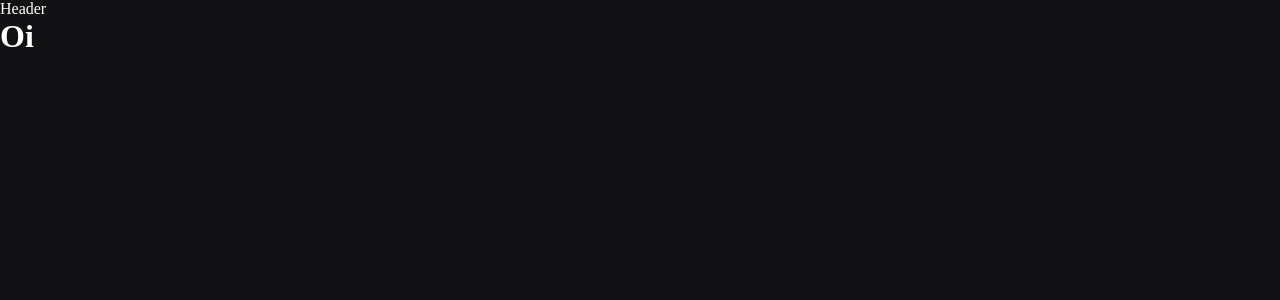
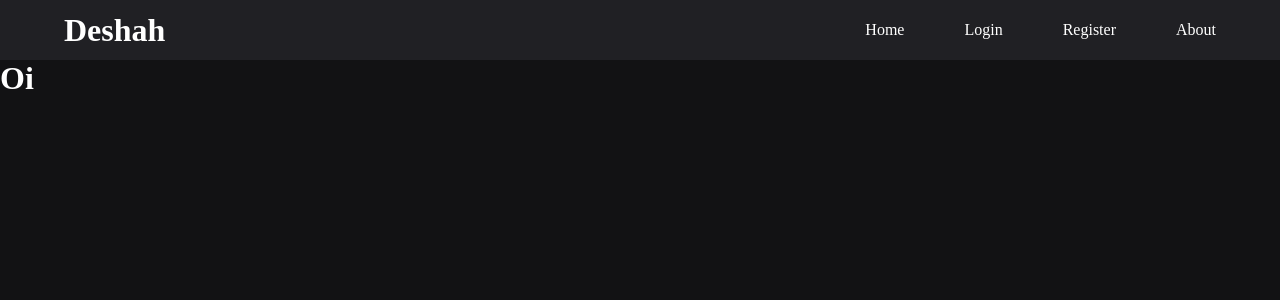
Before and after one commit to Nirayuki/deshah, a React (Create React App) app: page / in a window 1280 px wide. Shown: the top 300 px of the page. Built offline with nearby package versions, Linux system fonts and the light colour scheme.

Commit message:
Atualização 1.2 header

```diff
--- a/src/components/Header.js
+++ b/src/components/Header.js
@@ -1,11 +1,34 @@
 import React from 'react';
 import '../styles/header.css';
+import {Link} from 'react-router-dom';
 
 
 export default function Header(){
     return(
-        <div className="">
-            Header
+        <div className="header">
+            <div className="inner_header">
+                <div className="logo_container">
+                    <h1>Deshah</h1>
+                </div>
+
+                <ul className="navigation">
+                    <Link to="/">
+                     <a><li>Home</li></a>
+                    </Link>
+
+                    <Link to="/logar">
+                    <a><li>Login</li></a>
+                    </Link>
+
+                    <Link to="/registrar">
+                    <a><li>Register</li></a>
+                    </Link>
+
+                    <Link to="/sobre">
+                    <a><li>About</li></a>
+                    </Link>
+                </ul>
+            </div>
         </div>
     )
 }
```
